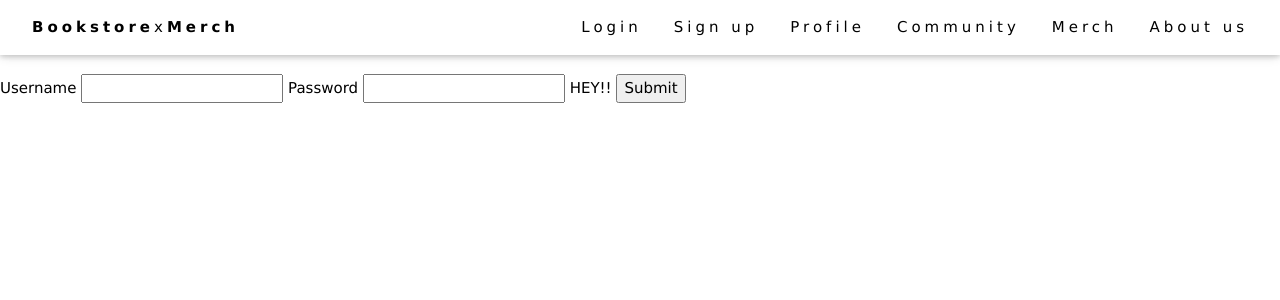
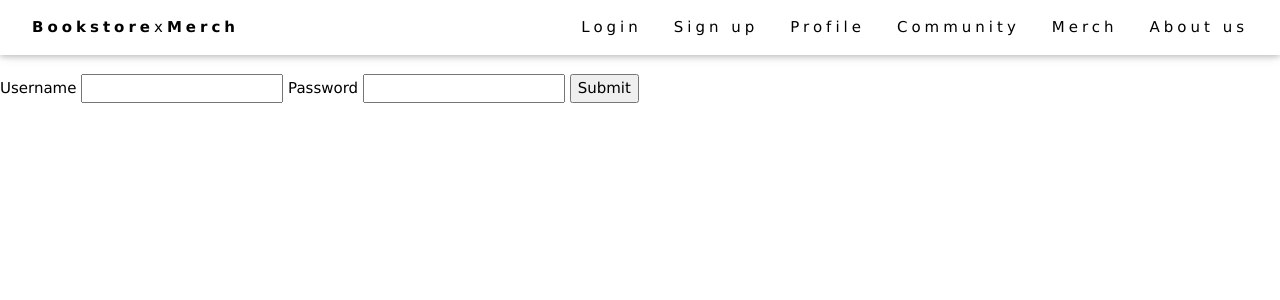
Before and after one commit to s-yjunn/CourseMapping, a PHP site: page /login.php in a window 1280 px wide. Shown: the top 300 px of the page. Run offline with PHP 8.4, Linux system fonts and the light colour scheme.

Commit message:
sample login change pt.3

```diff
--- a/BookXMerch/Code/Public/Login/login.php
+++ b/BookXMerch/Code/Public/Login/login.php
@@ -58,8 +58,6 @@
         <label for="password">Password</label>
         <input type="password" id="password" name="password"/>
 
-        <label for="text">HEY!!</label>
-
         <input type="submit"/>
 
    </form>
```
